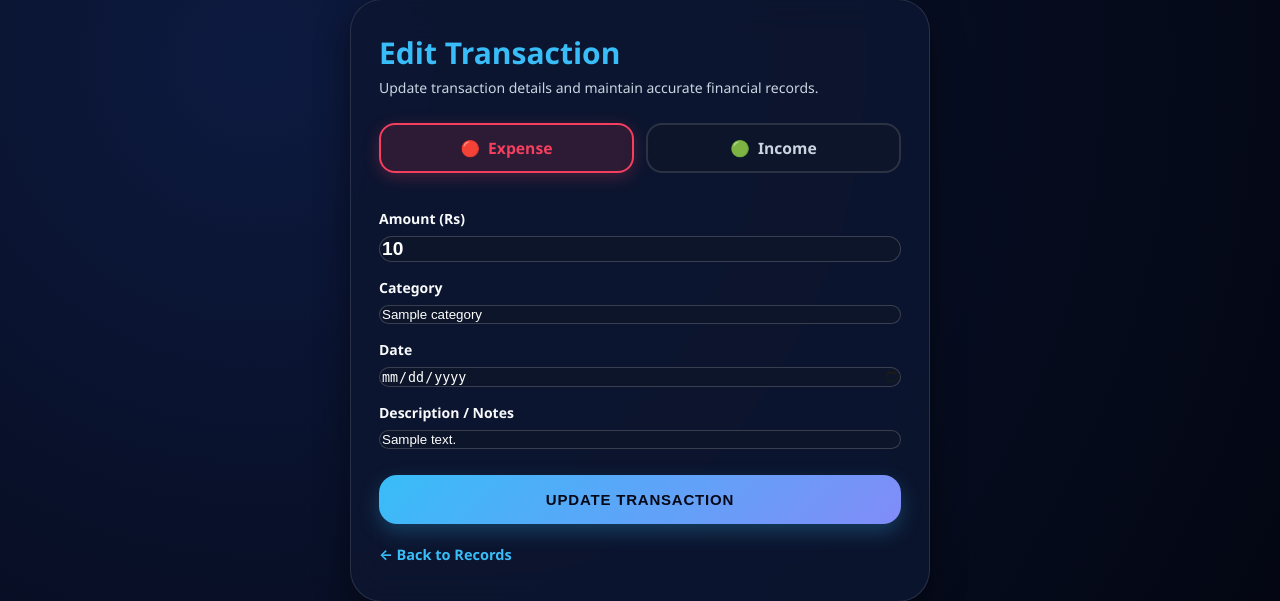
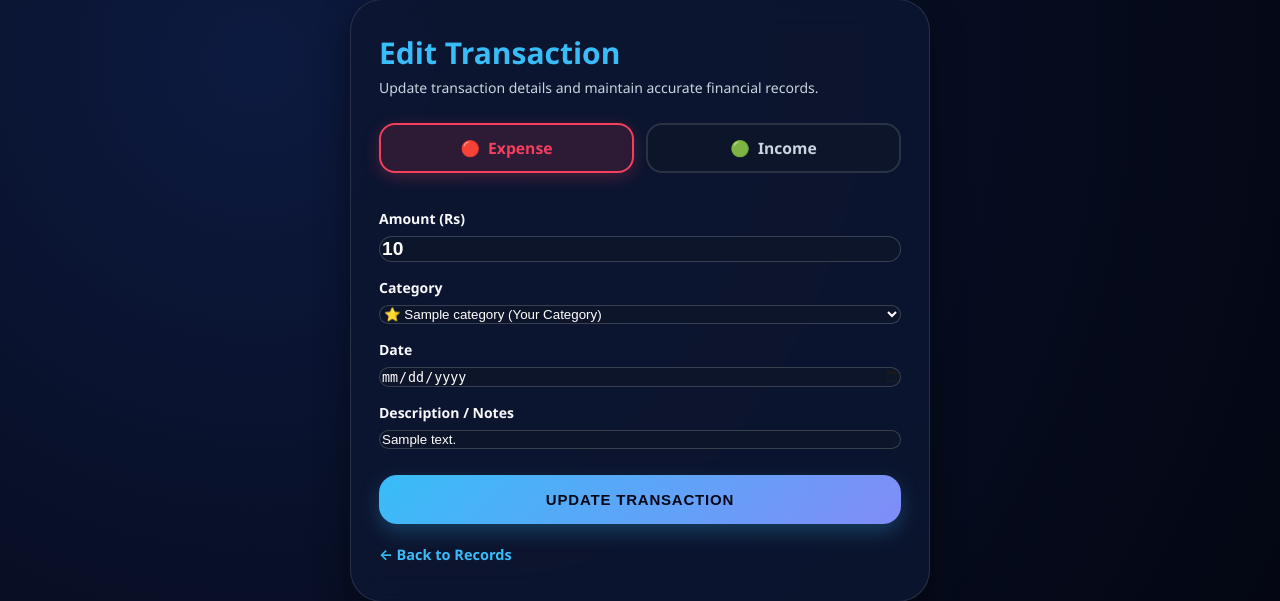
Before and after one commit to UmairSiddique-SE/PersonaL-Expense-Tracker, a Flask app: template templates/edit.html in a window 1280 px wide. Shown: the part 101-702 px from the top of the page. Run offline with Flask 3, Linux system fonts and the light colour scheme; the template is opened without the code that fills it: most values are stand-ins (such as "Sample title", 1, 10 or a date in 2020).

Commit message:
Show user category on Edit transaction

```diff
--- a/templates/edit.html
+++ b/templates/edit.html
@@ -57,7 +57,29 @@
                 </div>
                 <div class="form-group">
                     <label>Category</label>
-                    <input type="text" name="category" placeholder="Category" value="{{ item.category }}" required>
+                    {% set current_category = item.get('category', 'Other') %}
+                    {% if item.get('type') == 'income' %}
+                    <input type="text" name="category" placeholder="Category" value="{{ current_category }}" required>
+                    {% else %}
+                    <select name="category" id="editCategory" required onchange="checkEditCustomCategory(this)">
+                        {% if current_category not in ['Food','Travel','Groceries','Bills','Shopping','Other'] %}
+                        <option value="{{ current_category }}" selected>⭐ {{ current_category }} (Your Category)</option>
+                        {% endif %}
+                        <option value="Food" {% if current_category == 'Food' %}selected{% endif %}>🍔 Food</option>
+                        <option value="Travel" {% if current_category == 'Travel' %}selected{% endif %}>🚗 Travel</option>
+                        <option value="Groceries" {% if current_category == 'Groceries' %}selected{% endif %}>🛒 Groceries</option>
+                        <option value="Bills" {% if current_category == 'Bills' %}selected{% endif %}>💡 Bills</option>
+                        <option value="Shopping" {% if current_category == 'Shopping' %}selected{% endif %}>🛍️ Shopping</option>
+                        {% if current_category == 'Other' %}
+                        <option value="Other" selected>📦 Other</option>
+                        {% endif %}
+                        <option value="custom">➕ Use Custom Category</option>
+                    </select>
+                    <div class="form-group" id="editCustomCategoryDiv" style="display:none;margin-top:12px;margin-bottom:0;">
+                        <label>Custom Category Name</label>
+                        <input type="text" name="custom_category" id="editCustomCategoryInput" placeholder="e.g. Gym, Medicine">
+                    </div>
+                    {% endif %}
                 </div>
                 <div class="form-group">
                     <label>Date</label>
@@ -73,6 +95,17 @@
             <a class="back-link" href="{{ url_for('view') }}">← Back to Records</a>
         </section>
     </main>
+    <script>
+        function checkEditCustomCategory(select) {
+            var box = document.getElementById('editCustomCategoryDiv');
+            var input = document.getElementById('editCustomCategoryInput');
+            if (!box || !input) return;
+            var custom = select.value === 'custom';
+            box.style.display = custom ? 'block' : 'none';
+            input.required = custom;
+            if (!custom) input.value = '';
+        }
+    </script>
     <script src="{{ url_for('static', filename='pwa.js') }}" defer></script>
 </body>
 </html>
```
